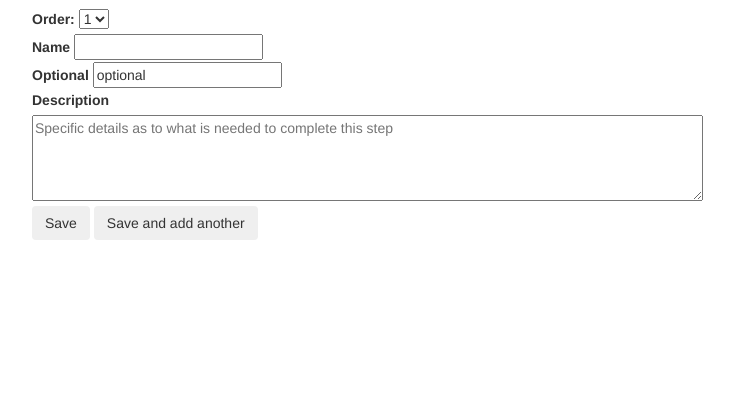
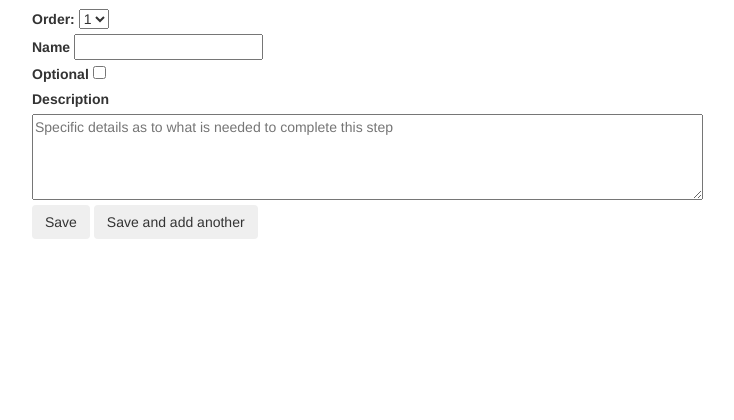
Before and after one commit to jcarswell/Workflow-Traker, a Django app: page /Manage/step/ in a window 1280 px wide. Shown: the part 41-461 px from the top of the page, without its empty margins (38-772 px from the left). Run offline with Django 3.2, Linux system fonts and the light colour scheme; data that the repository does not hold is empty; some libraries are stand-ins or nearby versions.

Commit message:
fixed the optional checkbox

```diff
--- a/exchange_transition/templates/exchange_transition/admin_new_step.html
+++ b/exchange_transition/templates/exchange_transition/admin_new_step.html
@@ -17,7 +17,7 @@
     <label for="name">Name</label>
     <input type="text" name="name" class="txt-form" required/><br />
     <label for="optional">Optional</label>
-    <input type="checkmark" name="optional" value="optional" /><br/>
+    <input type="checkbox" name="optional" value="optional" /><br/>
     <label for="description">Description</label><br />
     <textarea name="description" placeholder="Specific details as to what is needed to complete this step" rows="4" cols="80"></textarea><br />
     <div class="btn-group-submit">
```
